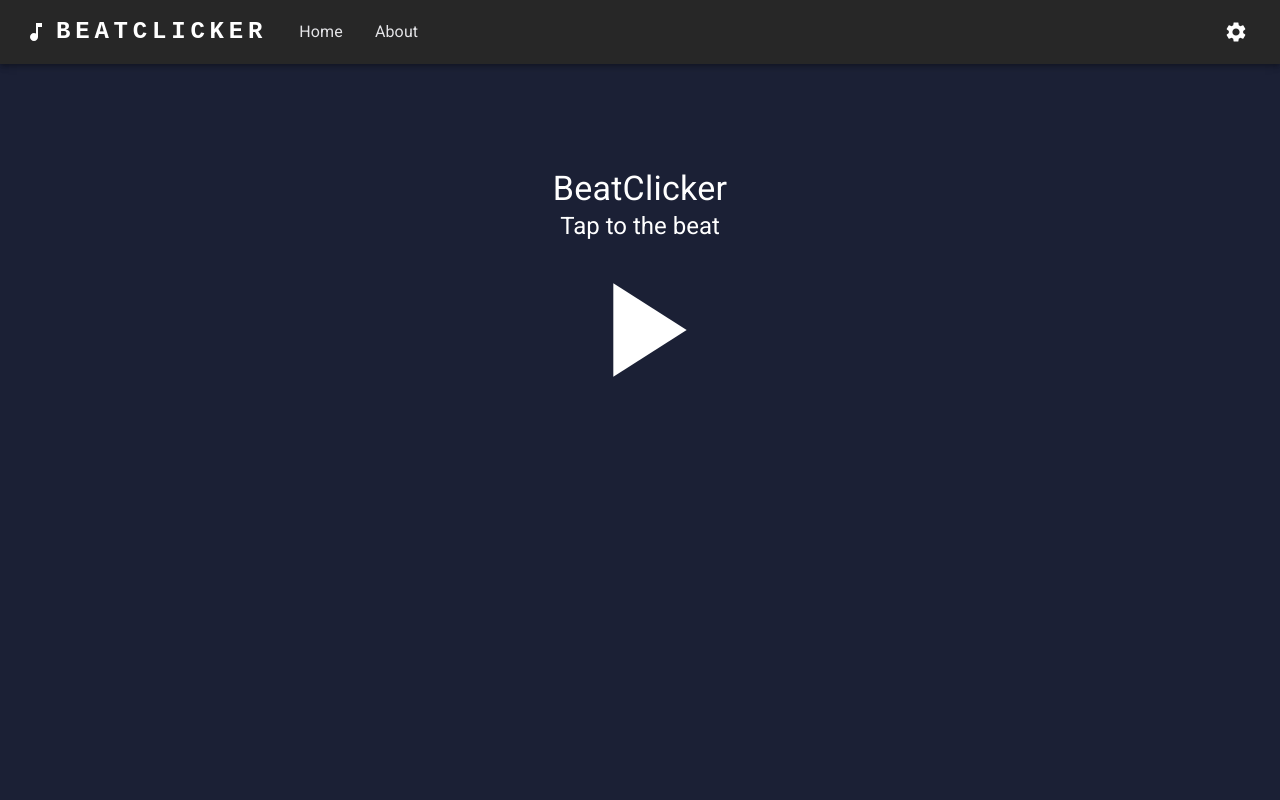
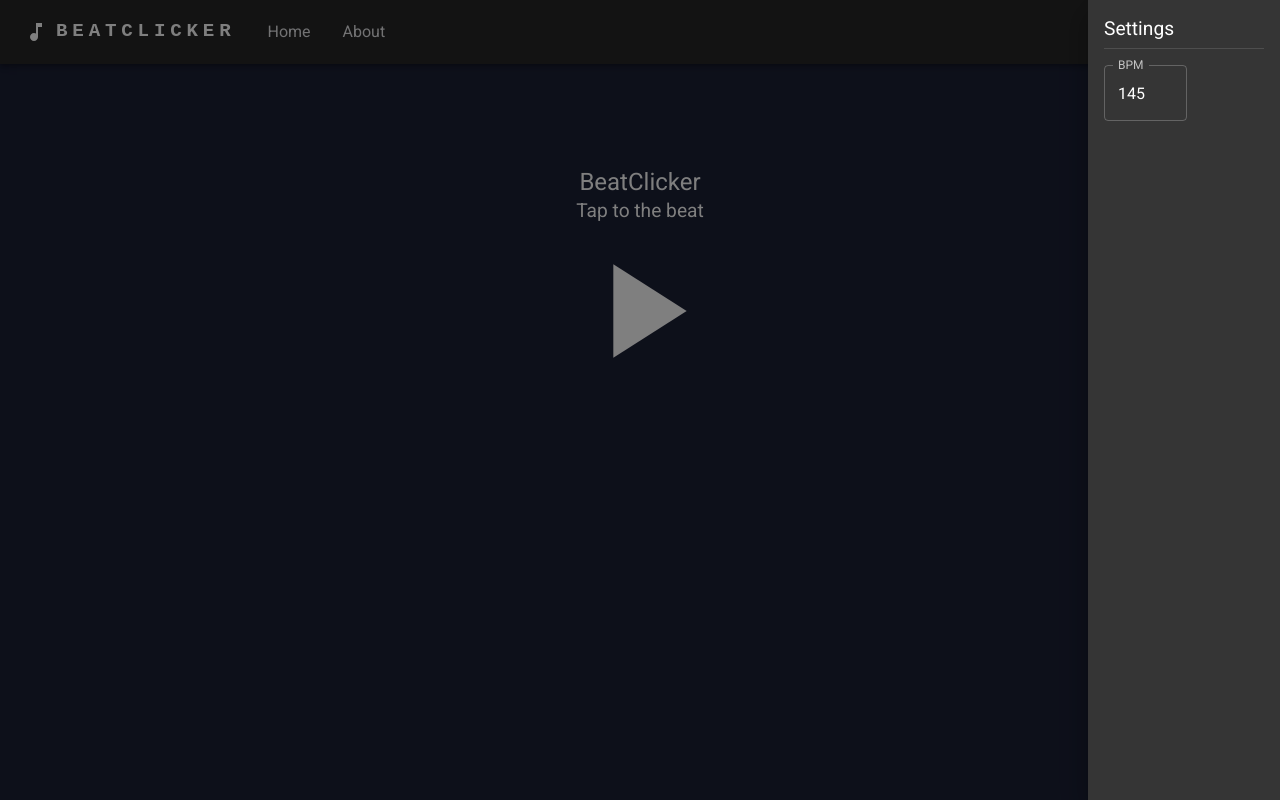
Before and after one commit to roadrunner21/react-ts-beatclicker, a React (Create React App) app: page / in a window 1280 px wide. Built offline with nearby package versions, Linux system fonts and the light colour scheme.

Commit message:
add settings sidebar, configure store and add bpm setting

```diff
--- a/src/common/layout/Header.tsx
+++ b/src/common/layout/Header.tsx
@@ -1,9 +1,10 @@
 import React from "react";
 import { AppBar, Box, Container, Toolbar } from "@mui/material";
-import SidebarButton from "./sidebar/SidebarButton";
+import MenuSidebarButton from "./sidebar/MenuSidebarButton";
 import Logo from "../logo/Logo";
 import SettingsButton from "../SettingsButton";
 import DesktopMenu from "./menu/DesktopMenu";
+import SettingsSidebarButton from "./sidebar/SettingsSidebarButton";
 
 function Header() {
     return (
@@ -14,7 +15,7 @@ function Header() {
                         display: { xs: "flex", sm: "none" },
                         flexGrow: 1,
                     }}>
-                        <SidebarButton/>
+                        <MenuSidebarButton/>
                     </Box>
                     <Logo/>
                     <Box sx={{
@@ -29,7 +30,7 @@ function Header() {
                         flexGrow: 1,
                         justifyContent: "flex-end",
                     }}>
-                        <SettingsButton/>
+                        <SettingsSidebarButton/>
                     </Box>
                 </Toolbar>
             </Container>
--- a/src/common/layout/sidebar/Sidebar.tsx
+++ b/src/common/layout/sidebar/MenuSidebar.tsx
@@ -3,7 +3,7 @@ import MobileMenu from "../menu/MobileMenu";
 import LogoIcon from "../../logo/LogoIcon";
 import { Box } from "@mui/material";
 
-function Sidebar() {
+function MenuSidebar() {
     return (
         <Box p={2}>
             <Box display={"flex"} justifyContent={"center"}>
@@ -14,4 +14,4 @@ function Sidebar() {
     );
 }
 
-export default Sidebar;
+export default MenuSidebar;
--- /dev/null
+++ b/src/common/layout/sidebar/MenuSidebarButton.tsx
@@ -0,0 +1,36 @@
+import React, { Fragment, useState } from "react";
+import MenuIcon from "@mui/icons-material/Menu";
+import IconButton from "@mui/material/IconButton";
+import { Drawer } from "@mui/material";
+import MenuSidebar from "./MenuSidebar";
+
+function MenuSidebarButton() {
+    const [isOpen, setOpen] = useState(false);
+
+    const handleOpen = () => setOpen(true);
+    const handleClose = () => setOpen(false);
+
+    return (
+        <Fragment>
+            <IconButton
+                size="large"
+                aria-label="menu items"
+                aria-controls="menu-appbar"
+                aria-haspopup="true"
+                onClick={handleOpen}
+                color="inherit"
+            >
+                <MenuIcon/>
+            </IconButton>
+            <Drawer
+                anchor="left"
+                open={isOpen}
+                onClose={handleClose}
+            >
+                <MenuSidebar/>
+            </Drawer>
+        </Fragment>
+    );
+}
+
+export default MenuSidebarButton;
--- /dev/null
+++ b/src/common/layout/sidebar/SettingsSidebar.tsx
@@ -0,0 +1,13 @@
+import React from "react";
+import Settings from "../../../features/settings/Settings";
+import { Box } from "@mui/material";
+
+function SettingsSidebar() {
+    return (
+        <Box p={2} minWidth={"12rem"}>
+            <Settings/>
+        </Box>
+    );
+}
+
+export default SettingsSidebar;
--- a/src/common/layout/sidebar/SidebarButton.tsx
+++ b/src/common/layout/sidebar/SettingsSidebarButton.tsx
@@ -1,11 +1,11 @@
 import React, { Fragment, useState } from "react";
-import MenuIcon from "@mui/icons-material/Menu";
 import IconButton from "@mui/material/IconButton";
 import { Drawer } from "@mui/material";
-import Sidebar from "./Sidebar";
+import SettingsSidebar from "./SettingsSidebar";
+import { Settings as SettingsIcon } from "@mui/icons-material";
 
-function SidebarButton() {
-    const [isOpen, setOpen] = useState(false);
+function SettingsSidebarButton() {
+    const [isOpen, setOpen] = useState(true);
 
     const handleOpen = () => setOpen(true);
     const handleClose = () => setOpen(false);
@@ -14,23 +14,23 @@ function SidebarButton() {
         <Fragment>
             <IconButton
                 size="large"
-                aria-label="menu items"
-                aria-controls="menu-appbar"
+                aria-label="settings sidebar"
+                aria-controls="settings-appbar"
                 aria-haspopup="true"
                 onClick={handleOpen}
                 color="inherit"
             >
-                <MenuIcon/>
+                <SettingsIcon/>
             </IconButton>
             <Drawer
-                anchor="left"
+                anchor="right"
                 open={isOpen}
                 onClose={handleClose}
             >
-                <Sidebar/>
+                <SettingsSidebar/>
             </Drawer>
         </Fragment>
     );
 }
 
-export default SidebarButton;
+export default SettingsSidebarButton;
--- a/src/features/settings/Settings.tsx
+++ b/src/features/settings/Settings.tsx
@@ -1,16 +1,37 @@
-import React from "react";
+import React, { Fragment } from "react";
 import Typography from "@mui/material/Typography";
-import Box from "@mui/material/Box";
+import { Box, Divider, TextField } from "@mui/material";
+import { selectSettings, setBpm } from "./settingsSlice";
+import { useAppDispatch, useAppSelector } from "../../app/hooks";
 
 function Settings() {
-    return <Box>
-        <Typography id="modal-modal-title" variant="h6" component="h2">
-            Text in a modal
-        </Typography>
-        <Typography id="modal-modal-description" sx={{ mt: 2 }}>
-            Duis mollis, est non commodo luctus, nisi erat porttitor ligula.
-        </Typography>
-    </Box>;
+    const settings = useAppSelector(selectSettings);
+    const dispatch = useAppDispatch();
+
+    const handleBpmChange = (event: React.ChangeEvent<HTMLInputElement>) => {
+        const value = parseInt(event.target.value);
+        dispatch(setBpm(value));
+    };
+
+    return (
+        <Fragment>
+            <Typography component={"p"} variant={"h5"} gutterBottom>Settings</Typography>
+            <Divider/>
+            <Box display="flex" justifyContent="space-between" alignItems={"center"} lineHeight={1} py={2}>
+                <TextField
+                    type="number"
+                    InputProps={{
+                        inputProps: {
+                            max: 999, min: 1,
+                        },
+                    }}
+                    label="BPM"
+                    onChange={handleBpmChange}
+                    value={settings.bpm}
+                />
+            </Box>
+        </Fragment>
+    );
 }
 
 export default Settings;
--- a/src/features/settings/settingsSlice.tsx
+++ b/src/features/settings/settingsSlice.tsx
@@ -2,25 +2,25 @@ import { createSlice, PayloadAction } from "@reduxjs/toolkit";
 import { RootState } from "../../app/store";
 
 export interface SettingsState {
-    foo: string;
+    bpm: number;
 }
 
 const initialState: SettingsState = {
-    foo: "bar",
+    bpm: 145,
 };
 
 export const settingsSlice = createSlice({
     name: "settings",
     initialState,
     reducers: {
-        setFoo: (state, action: PayloadAction<string>) => {
-            state.foo = action.payload;
+        setBpm: (state, action: PayloadAction<SettingsState["bpm"]>) => {
+            state.bpm = action.payload;
         },
     },
 });
 
-export const { setFoo } = settingsSlice.actions;
+export const { setBpm } = settingsSlice.actions;
 
-export const selectSettings = (state: RootState) => state.settings.foo;
+export const selectSettings = (state: RootState) => state.settings;
 
 export default settingsSlice.reducer;
--- a/src/theme/theme.ts
+++ b/src/theme/theme.ts
@@ -27,7 +27,28 @@ const themeOptions: ThemeOptions = {
         primary: {
             main: darkBlue[50],
         },
-    }
+    },
+    typography: {
+        fontFamily: "Roboto, sans-serif",
+        h1: {
+            fontSize: "2.5rem",
+        },
+        h2: {
+            fontSize: "2.1rem",
+        },
+        h3: {
+            fontSize: "1.8rem",
+        },
+        h4: {
+            fontSize: "1.5rem",
+        },
+        h5: {
+            fontSize: "1.2rem",
+        },
+        h6: {
+            fontSize: "1rem",
+        },
+    },
 };
 
 const theme = createTheme(themeOptions);
```
